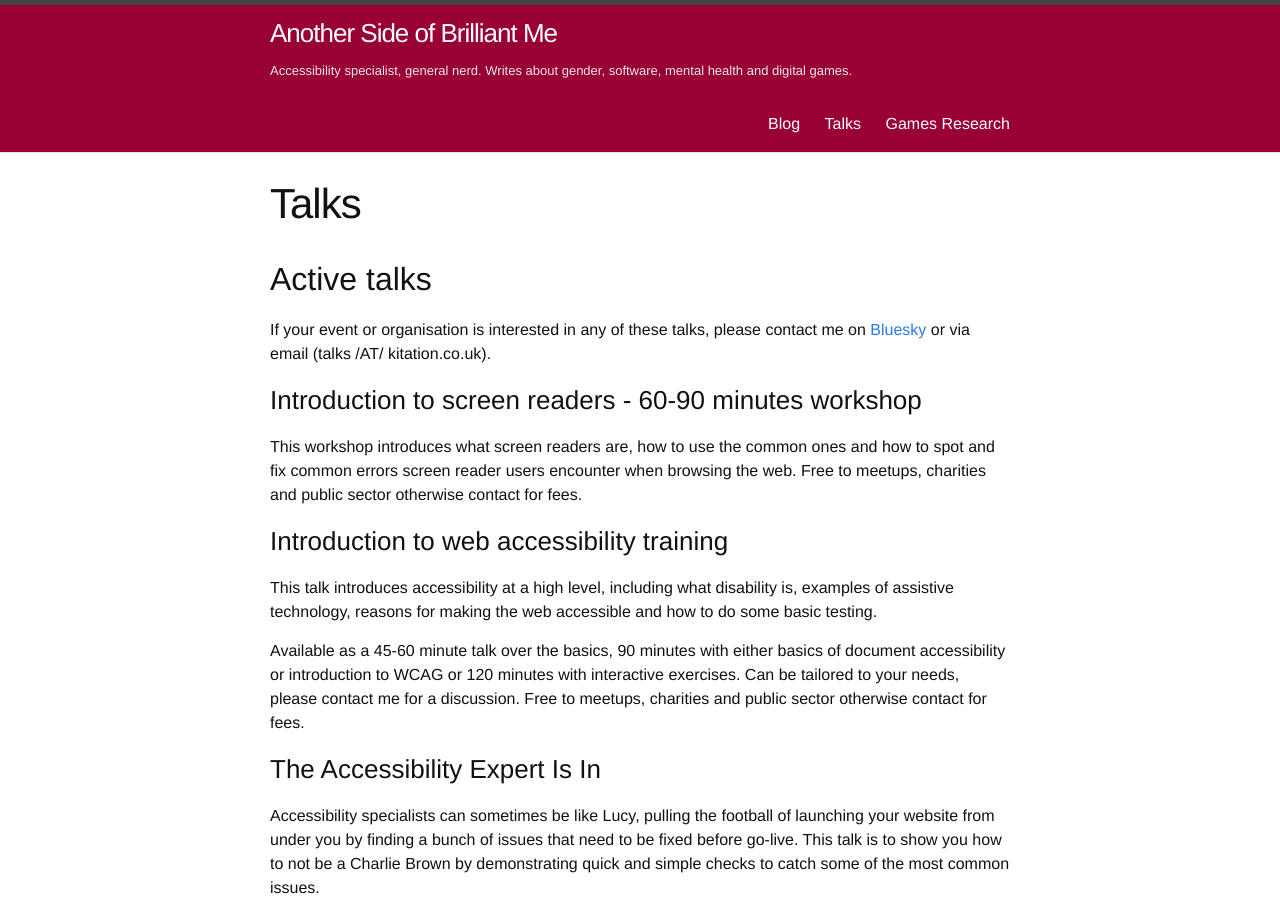
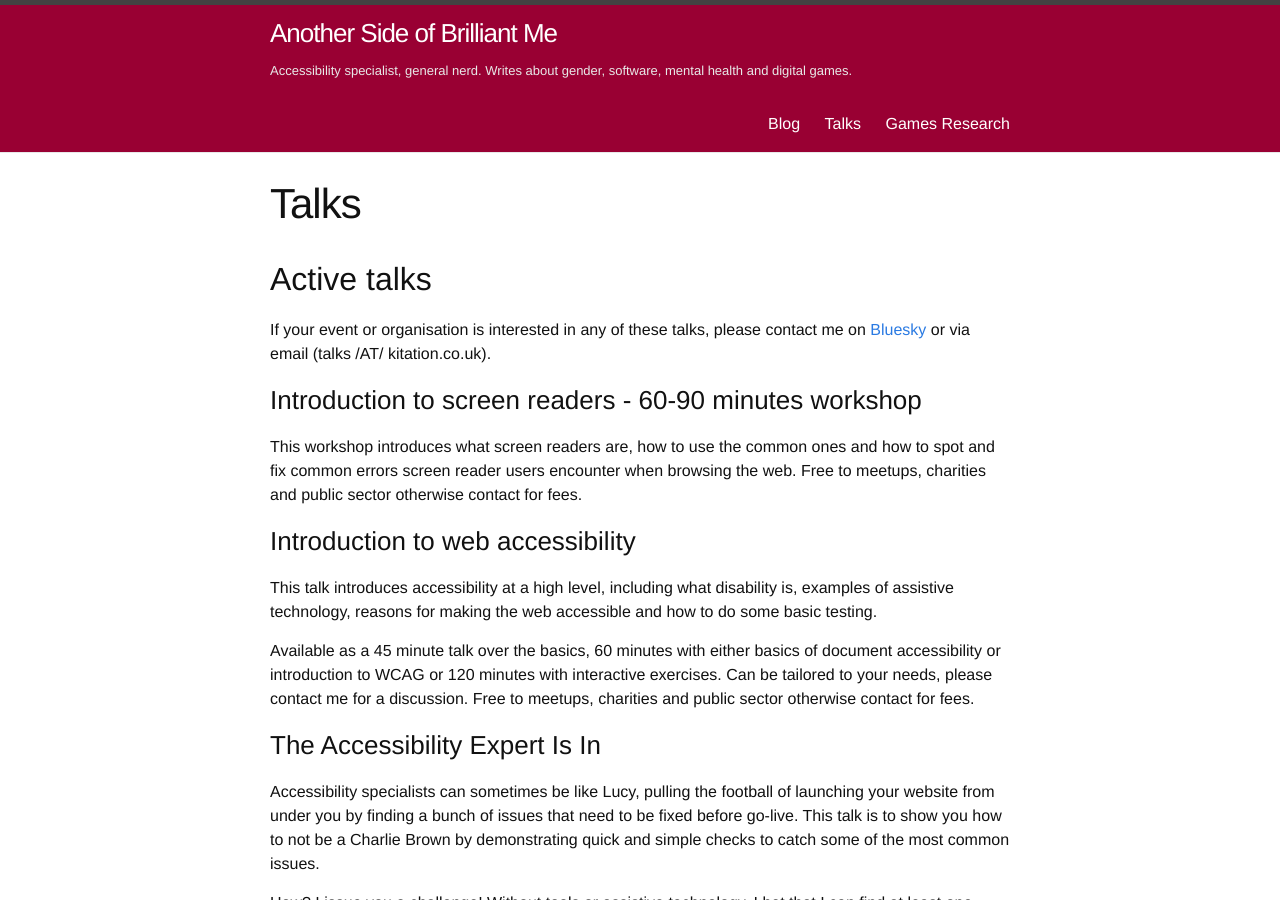
Before and after one commit to kitation/kitation.github.io, a Jekyll site: the page built from talks/index.markdown, in a window 1280 px wide and 900 px high. Built offline with Jekyll 4.4.1, drawn with Linux system fonts in a browser that asks for light colours.

Commit message:
Update index.markdown

```diff
--- a/talks/index.markdown
+++ b/talks/index.markdown
@@ -18,11 +18,11 @@ If your event or organisation is interested in any of these talks, please contac
 
 This workshop introduces what screen readers are, how to use the common ones and how to spot and fix common errors screen reader users encounter when browsing the web. Free to meetups, charities and public sector otherwise contact for fees.
 
-### Introduction to web accessibility training
+### Introduction to web accessibility
 
 This talk introduces accessibility at a high level, including what disability is, examples of assistive technology, reasons for making the web accessible and how to do some basic testing.
 
-Available as a 45-60 minute talk over the basics, 90 minutes with either basics of document accessibility or introduction to WCAG or 120 minutes with interactive exercises. Can be tailored to your needs, please contact me for a discussion. Free to meetups, charities and public sector otherwise contact for fees.
+Available as a 45 minute talk over the basics, 60 minutes with either basics of document accessibility or introduction to WCAG or 120 minutes with interactive exercises. Can be tailored to your needs, please contact me for a discussion. Free to meetups, charities and public sector otherwise contact for fees.
 
 ### The Accessibility Expert Is In
 
```
